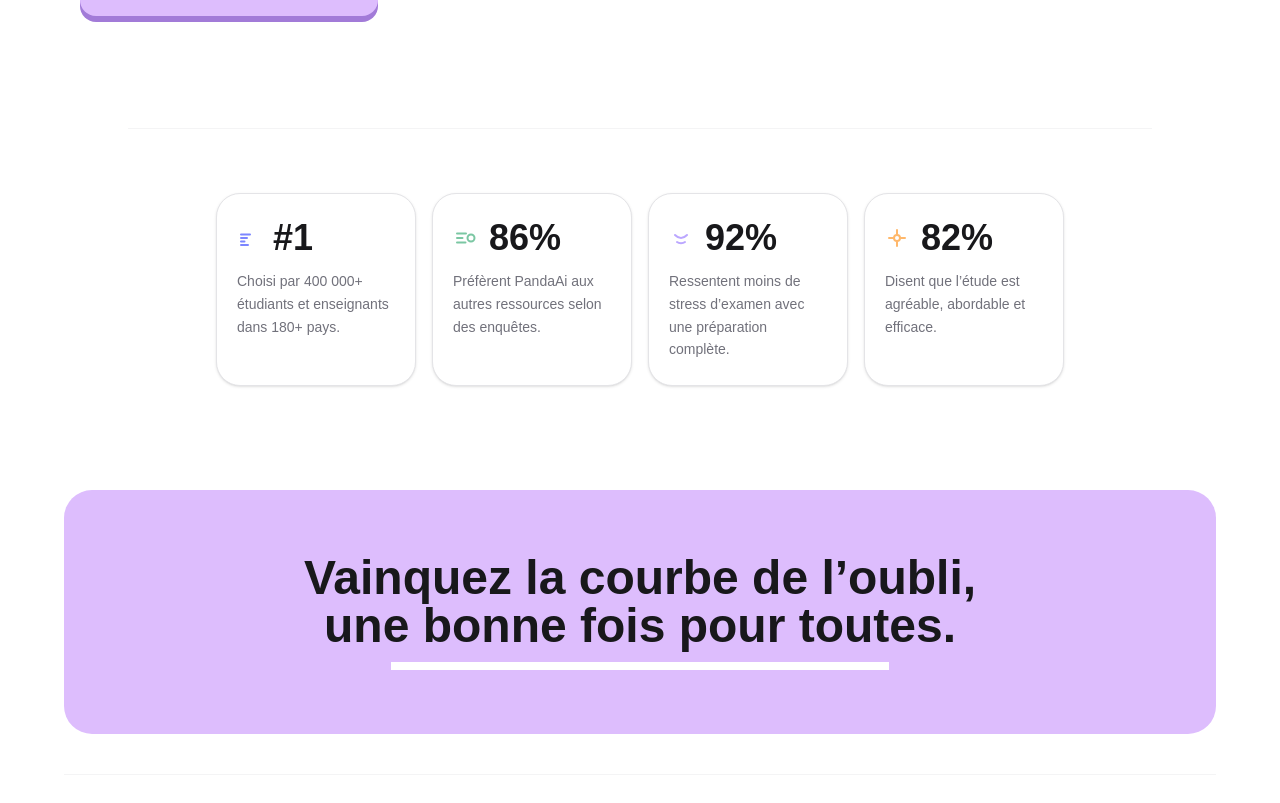
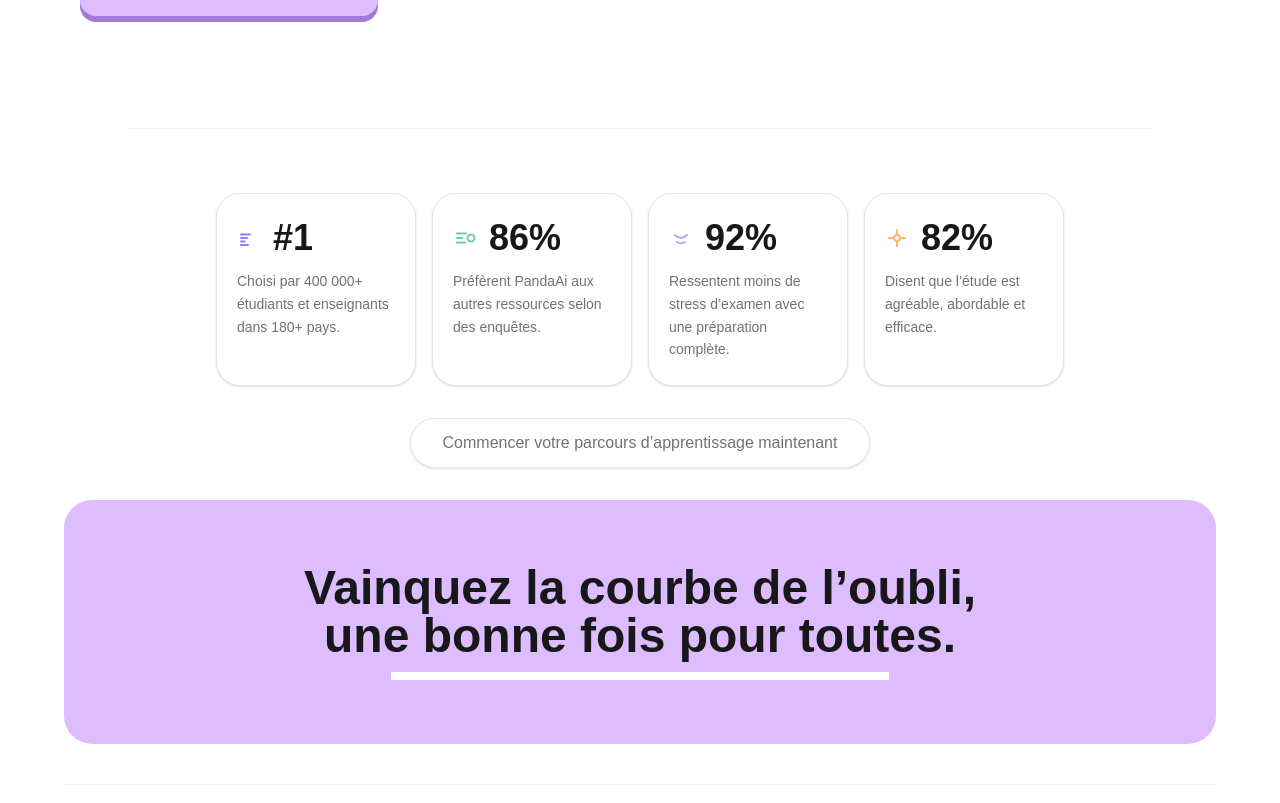
Before and after one commit to I2S9/pandaaiapp, a Next.js app: page /fr in a window 1280 px wide. Shown: the part 597-1400 px from the top of the page. Built offline with nearby package versions, Linux system fonts and the light colour scheme.

Commit message:
Update features section padding and add call-to-action button on homepage

```diff
--- a/src/app/fr/page.tsx
+++ b/src/app/fr/page.tsx
@@ -139,7 +139,7 @@ export default function HomeFr() {
 
         <section
           id="features"
-          className="mx-auto w-full max-w-5xl border-t border-zinc-100 py-16"
+          className="mx-auto w-full max-w-5xl border-t border-zinc-100 pb-0 pt-16"
         >
           <div className="flex flex-wrap justify-center gap-4">
             <div className="w-full max-w-[200px] rounded-3xl border border-zinc-200 bg-white px-5 py-6 shadow-sm">
@@ -247,9 +247,17 @@ export default function HomeFr() {
               </p>
             </div>
           </div>
+          <div className="mb-8 mt-8 flex w-full justify-center">
+            <a
+              href="#auth"
+              className="inline-flex items-center justify-center rounded-full border border-zinc-200 bg-white px-8 py-3 text-base font-normal text-zinc-500 shadow-sm"
+            >
+              Commencer votre parcours d’apprentissage maintenant
+            </a>
+          </div>
         </section>
 
-        <section className="w-full py-10">
+        <section className="w-full pb-10">
           <div className="mx-auto w-full max-w-6xl rounded-[28px] bg-[#DDBDFD] px-6 py-16">
             <div className="mx-auto flex max-w-4xl flex-col items-center text-center">
               <h2 className="text-4xl font-semibold text-zinc-900 sm:text-5xl">
--- a/src/app/page.tsx
+++ b/src/app/page.tsx
@@ -123,7 +123,7 @@ export default function Home() {
 
         <section
           id="features"
-          className="mx-auto w-full max-w-5xl border-t border-zinc-100 py-16"
+          className="mx-auto w-full max-w-5xl border-t border-zinc-100 pb-0 pt-16"
         >
           <div className="flex flex-wrap justify-center gap-4">
             <div className="w-full max-w-[200px] rounded-3xl border border-zinc-200 bg-white px-5 py-6 shadow-sm">
@@ -231,9 +231,17 @@ export default function Home() {
               </p>
             </div>
           </div>
+          <div className="mb-8 mt-8 flex w-full justify-center">
+            <a
+              href="#auth"
+              className="inline-flex items-center justify-center rounded-full border border-zinc-200 bg-white px-8 py-3 text-base font-normal text-zinc-500 shadow-sm"
+            >
+              Start your learning journey now
+            </a>
+          </div>
         </section>
 
-        <section className="w-full py-10">
+        <section className="w-full pb-10">
           <div className="mx-auto w-full max-w-6xl rounded-[28px] bg-[#DDBDFD] px-6 py-16">
             <div className="mx-auto flex max-w-4xl flex-col items-center text-center">
               <h2 className="text-4xl font-semibold text-zinc-900 sm:text-5xl">
```
